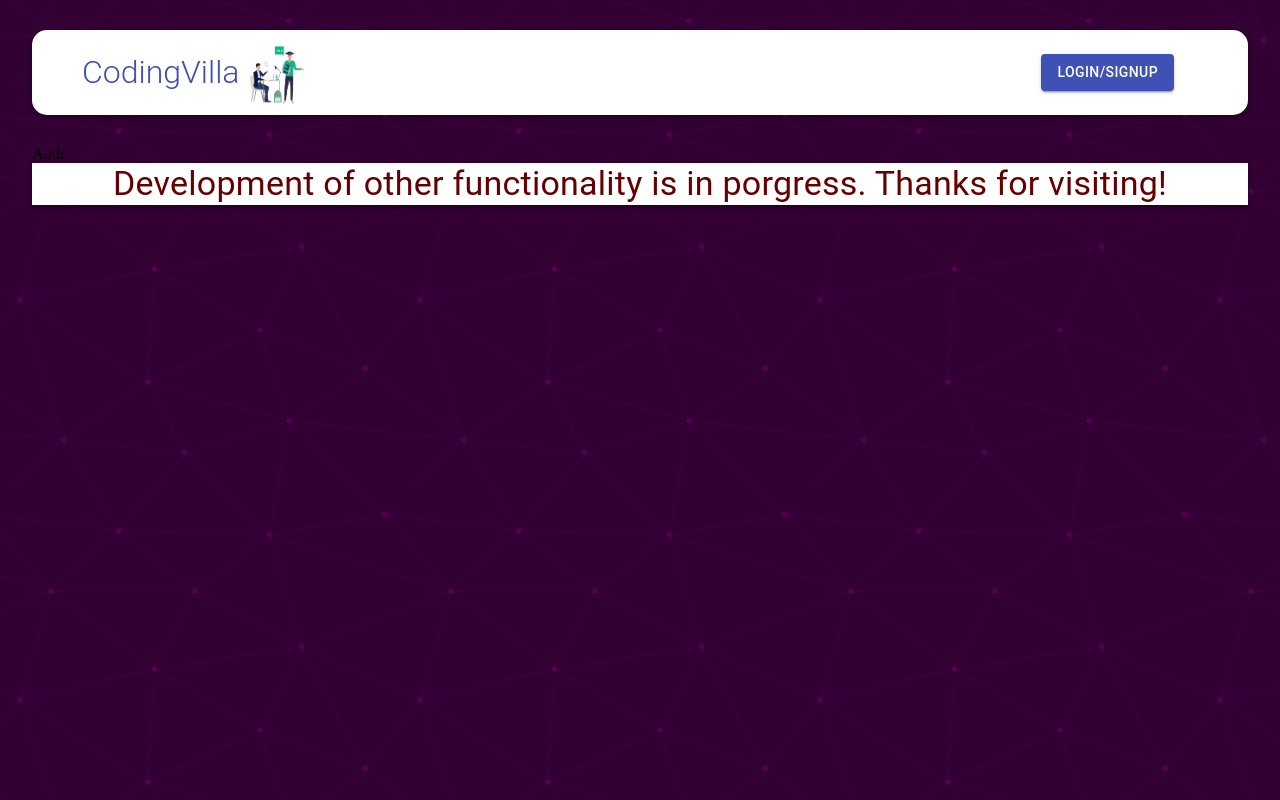
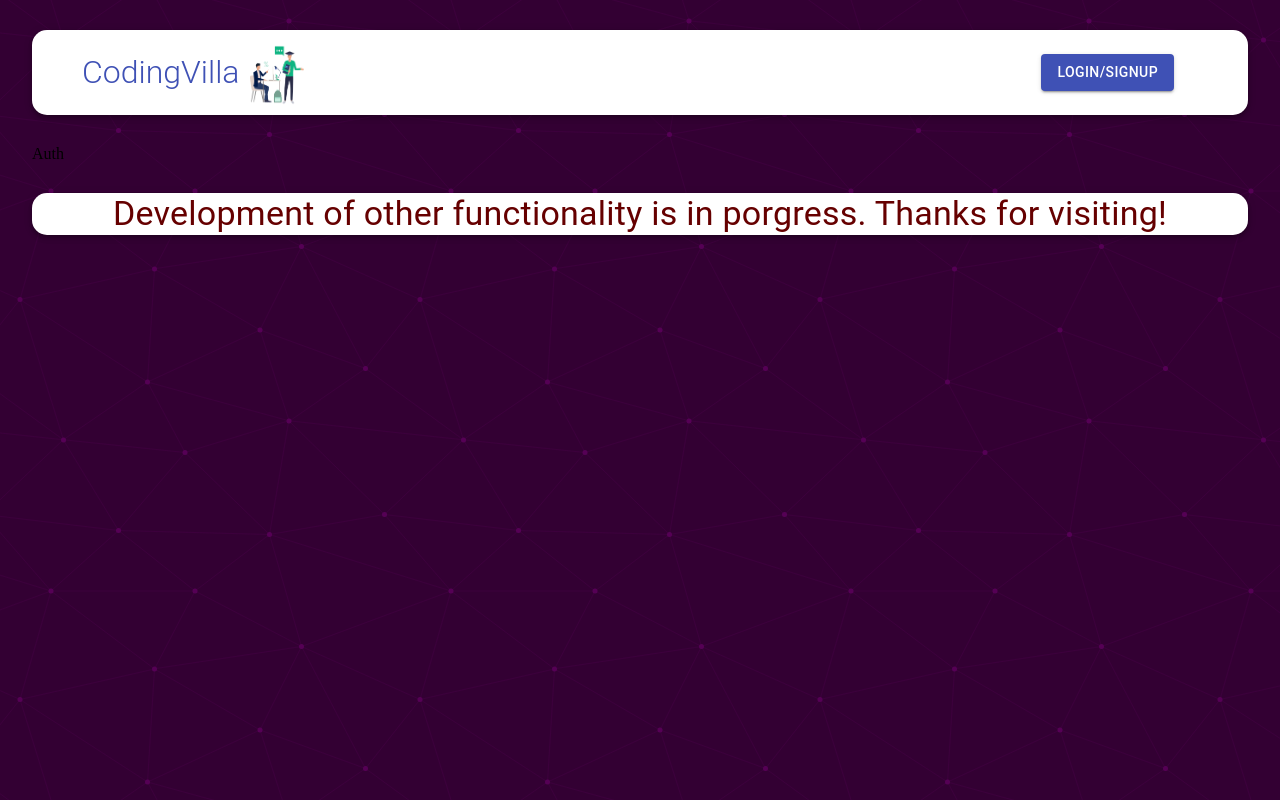
Before and after one commit to Amitlpu-840/codingvilla-socialMedia, a React (Create React App) app in the folder client/: page /auth in a window 1280 px wide. Built offline with nearby package versions, Linux system fonts and the light colour scheme.

Commit message:
footer styles updated

```diff
--- a/client/src/components/Footer/styles.js
+++ b/client/src/components/Footer/styles.js
@@ -1,16 +1,13 @@
 import { makeStyles } from '@material-ui/core/styles';
 
 export default makeStyles((theme) => ({
-  appBarSearch: {
-    borderRadius: 4,
-    marginBottom: '1rem',
+  appBar: {
+    borderRadius: 15,
+    margin: '30px 0',
     display: 'flex',
-    padding: '16px',
-  },
-  pagination: {
-    borderRadius: 4,
-    marginTop: '1rem',
-    padding: '16px',
+    flexDirection: 'row',
+    justifyContent: 'center',
+    alignItems: 'center',
   },
   footerHeading: {
     color: 'rgba(102,0,0, 1)',
```
